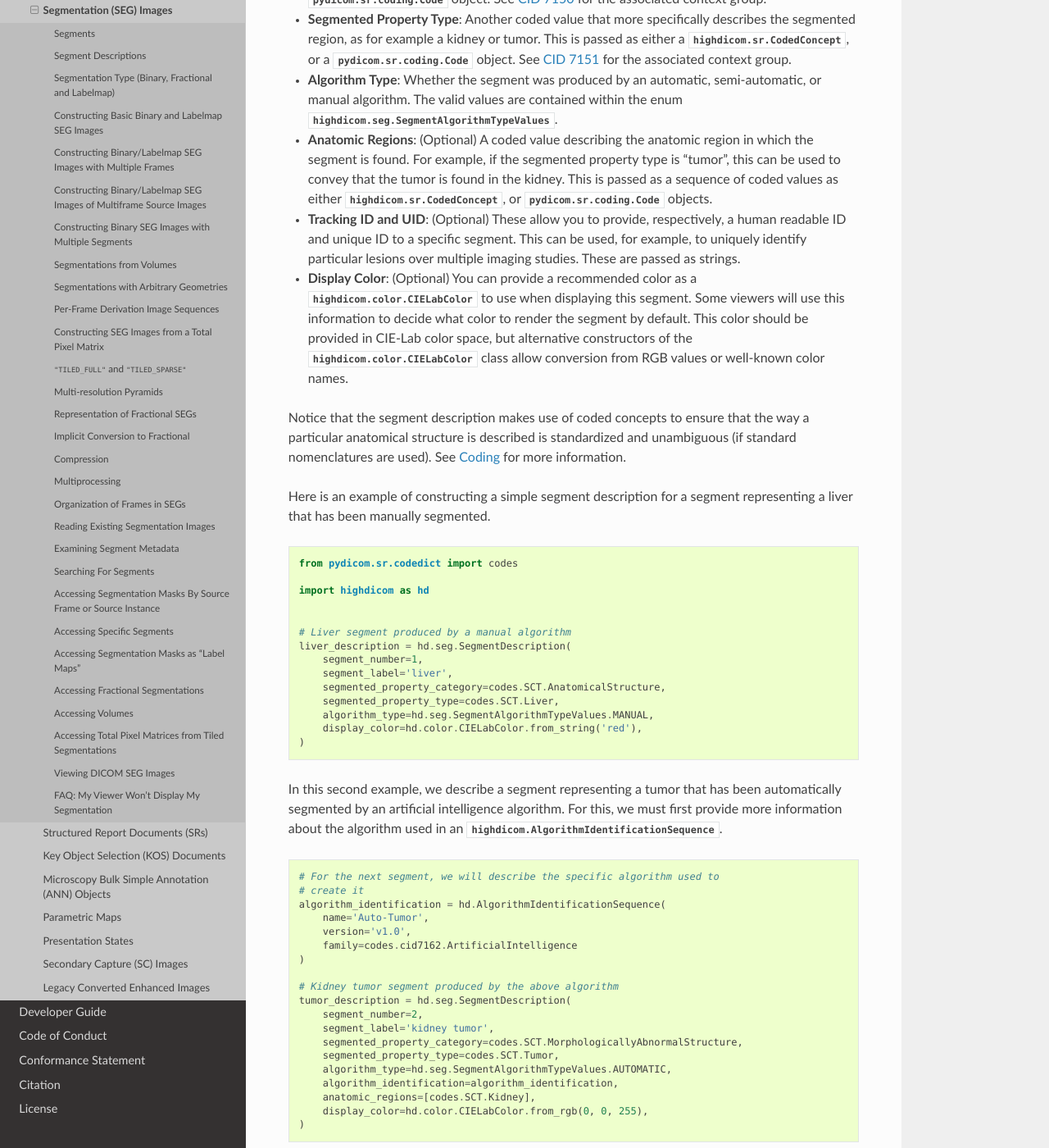
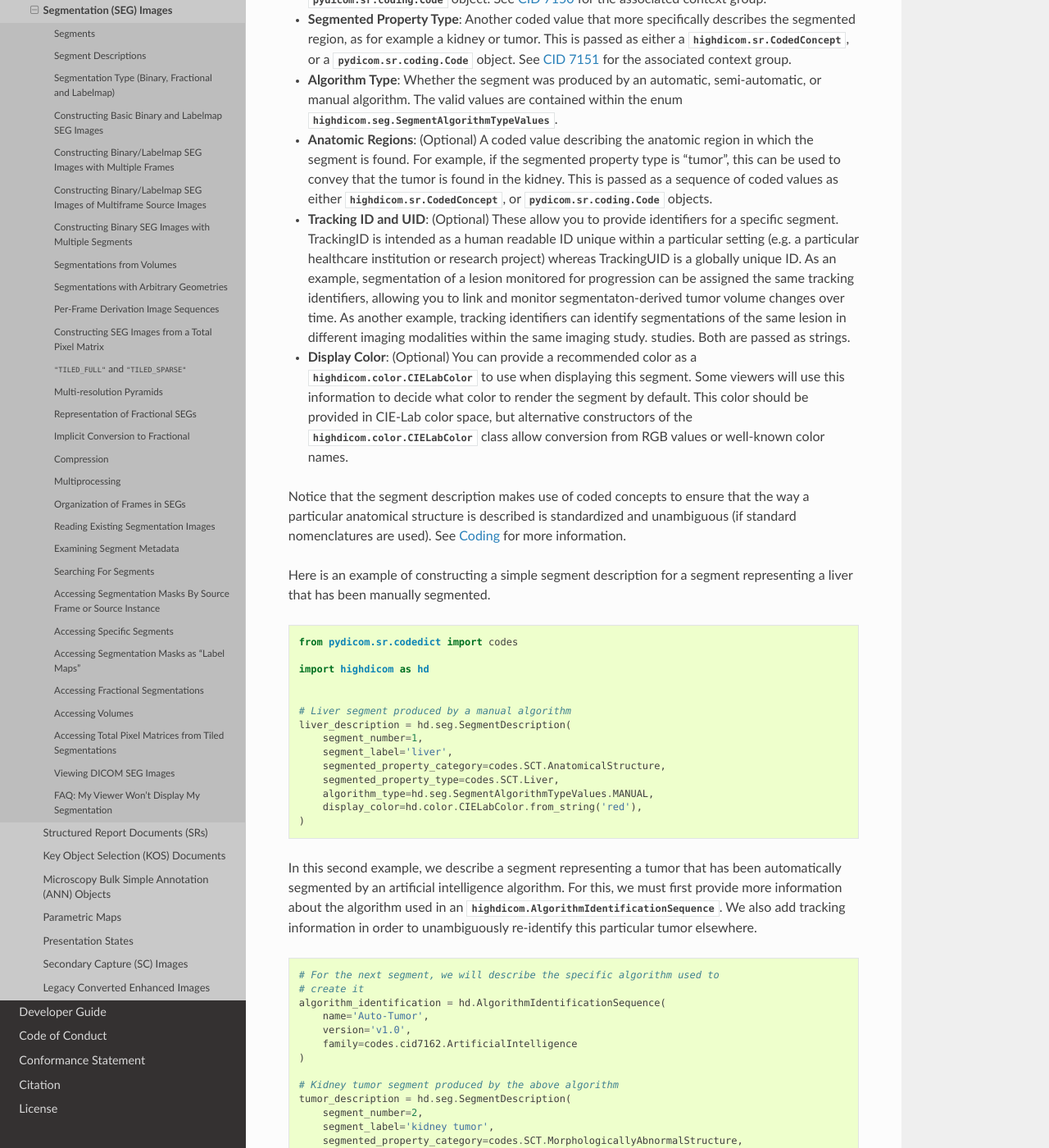
Before and after one commit to ImagingDataCommons/highdicom, a Sphinx documentation site: the page built from docs/seg.rst, in a window 1280 px wide and 1400 px high, scrolled down 1225 px. Shown: the whole window at 82% size. Built offline with Sphinx 7.4.7 and the Read the Docs theme 3.1.0, drawn with Linux system fonts in a browser that asks for light colours; some of the changed text lies outside the part shown.

Commit message:
Improve description of tracking (U)ID (#460)
* Improve description of tracking (U)ID

* Improve user guide description of tracking ID and UID

* Spelling fix

* Add tracking_id and tracking_uid to example snippets

```diff
--- a/docs/seg.rst
+++ b/docs/seg.rst
@@ -75,10 +75,15 @@ description includes the following information:
   This is passed as a sequence of coded values as either
   :class:`highdicom.sr.CodedConcept`, or :class:`pydicom.sr.coding.Code`
   objects.
-- **Tracking ID and UID**: (Optional) These allow you to provide, respectively,
-  a human readable ID and unique ID to a specific segment. This can be used,
-  for example, to uniquely identify particular lesions over multiple imaging
-  studies. These are passed as strings.
+- **Tracking ID and UID**: (Optional) These allow you to provide identifiers
+  for a specific segment. TrackingID is intended as a human readable ID unique
+  within a particular setting (e.g. a particular healthcare institution or
+  research project) whereas TrackingUID is a globally unique ID. As an example,
+  segmentation of a lesion monitored for progression can be assigned the same
+  tracking identifiers, allowing you to link and monitor segmentaton-derived
+  tumor volume changes over time. As another example, tracking identifiers can
+  identify segmentations of the same lesion in different imaging modalities
+  within the same imaging study. studies. Both are passed as strings.
 - **Display Color**: (Optional) You can provide a recommended color as a
   :class:`highdicom.color.CIELabColor` to use when displaying this segment.
   Some viewers will use this information to decide what color to render the
@@ -115,7 +120,9 @@ representing a liver that has been manually segmented.
 In this second example, we describe a segment representing a tumor that has
 been automatically segmented by an artificial intelligence algorithm. For this,
 we must first provide more information about the algorithm used in an
-:class:`highdicom.AlgorithmIdentificationSequence`.
+:class:`highdicom.AlgorithmIdentificationSequence`. We also add tracking
+information in order to unambiguously re-identify this particular tumor
+elsewhere.
 
 .. code-block:: python
 
@@ -137,6 +144,8 @@ we must first provide more information about the algorithm used in an
         algorithm_identification=algorithm_identification,
         anatomic_regions=[codes.SCT.Kidney],
         display_color=hd.color.CIELabColor.from_rgb(0, 0, 255),
+        tracking_id="lesion1",
+        tracking_uid=hd.UID(),
     )
 
 For a description of how to access segment metadata in existing segmentations,
```
Also changed, not shown: 2 other files.
